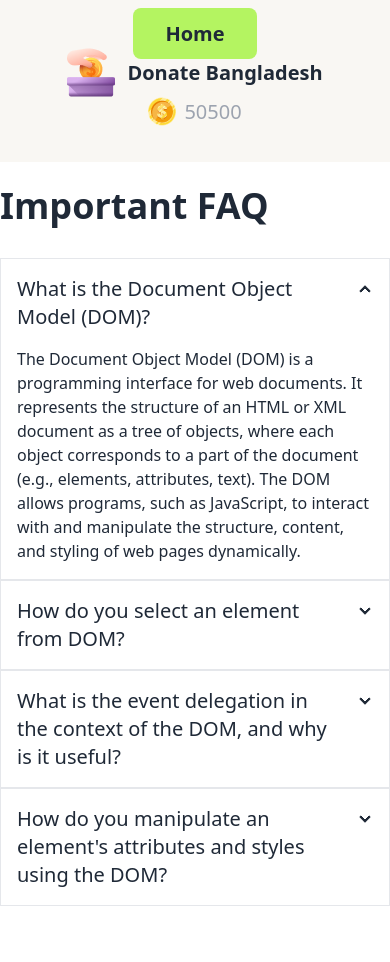
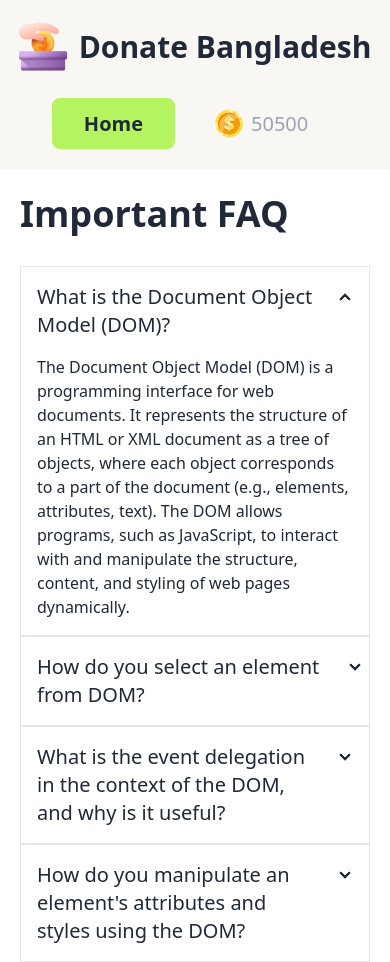
Before and after one commit to sagorahmed51242/Assignment_04_PH10, a plain HTML site: page faq.html in a window 390 px wide. Before the commit the page ends 906 px from the top, so only its background shows below. Drawn offline with nearby package versions, Linux system fonts and the light colour scheme.

Commit message:
responsive design complete

```diff
--- a/faq.html
+++ b/faq.html
@@ -11,16 +11,18 @@
 
 <body>
     <nav class="nav_bar bg-[#F9F7F3] pb-4 sticky top-0">
-        <div class="container mx-auto flex flex-col md:flex-row justify-between items-center p-5">
-            <div>
+        <div
+            class="grid grid-cols-2 md:grid-cols-3  grid-rows-2 md:grid-rows-1 justify-center md:justify-between  items-center p-4">
+            <div class="order-2 md:order-none text-right md:text-center pr-5 md:pr-0 pt-8 md:pt-0">
                 <a href="index.html" target="_blank" class="font-bold px-8 py-3 text-xl bg-[#B4F461] rounded-lg"
-                    id="home_btn">Home</a>
+                    id="blog_btn">Home</a>
             </div>
-            <div class="title flex justify-center items-center gap-3">
+            <div class="title flex justify-center items-center gap-3 order-1 md:order-none col-span-2 md:col-span-1">
                 <div class="logo"><img src="assets/logo.png" alt="this is the logo of donation"></div>
-                <div class="title_text text-xl font-bold">Donate Bangladesh</div>
+                <div class="title_text text-3xl md:text-xl font-bold">Donate Bangladesh</div>
             </div>
-            <div class="flex justify-center items-center gap-2">
+            <div
+                class="flex justify-start  items-center md:justify-center gap-2 order-3 md:order-none pl-5 md:pl-0 pt-8 md:pt-0">
                 <span><img src="assets/coin.png" alt="this is the logo of coin"></span>
                 <button class="text-xl text-gray-400" id="amount_of_mine"></button>
             </div>
@@ -28,7 +30,7 @@
     </nav>
 
 
-    <div class="container mx-auto mt-6">
+    <div class="container mx-auto mt-6 px-5">
 
         <h1 class="font-bold text-4xl pb-8">Important FAQ</h1>
         <div class="collapse collapse-arrow border rounded-none">
```
Also changed, not shown: index.html (+17 -12 lines).
